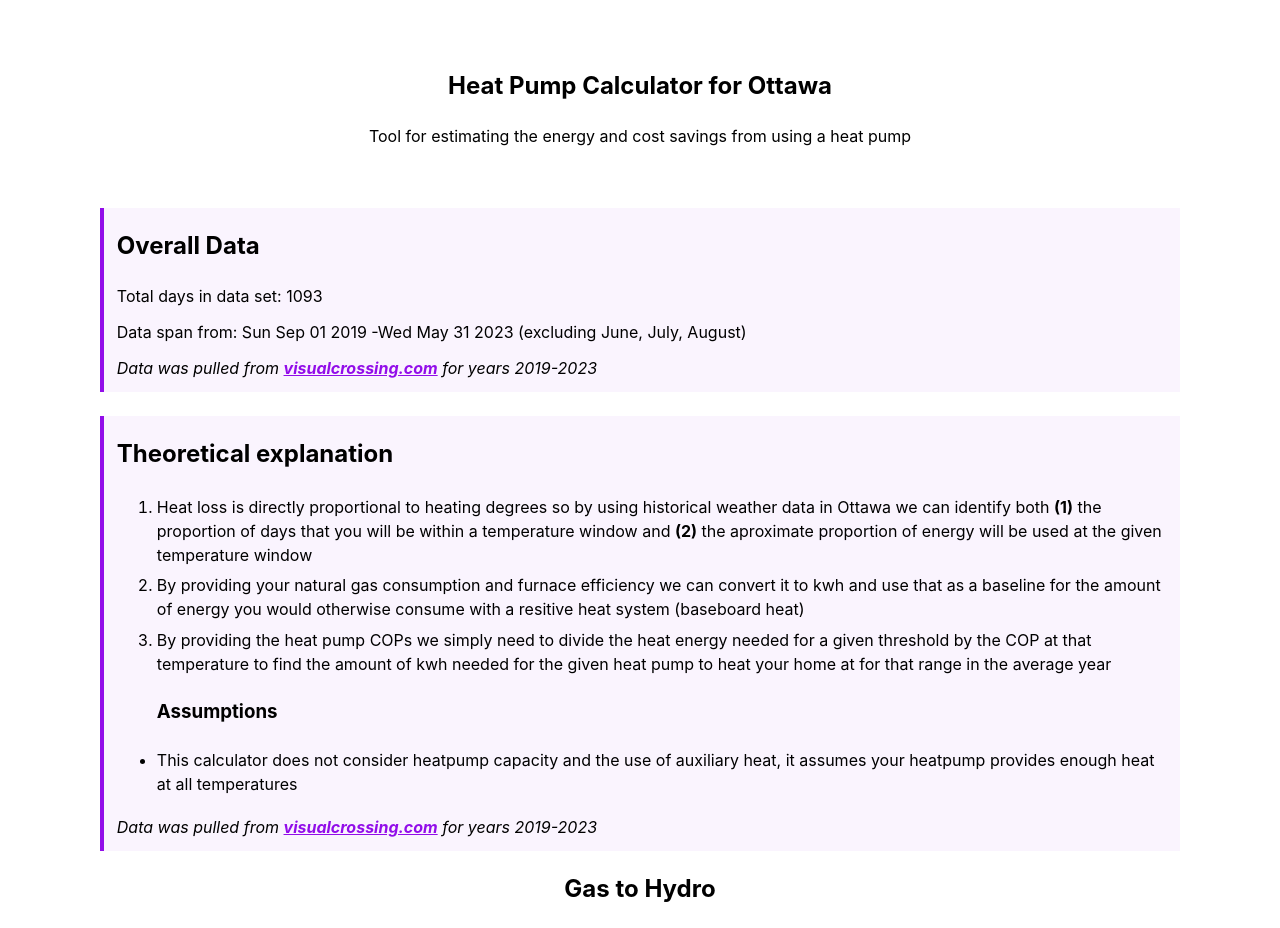
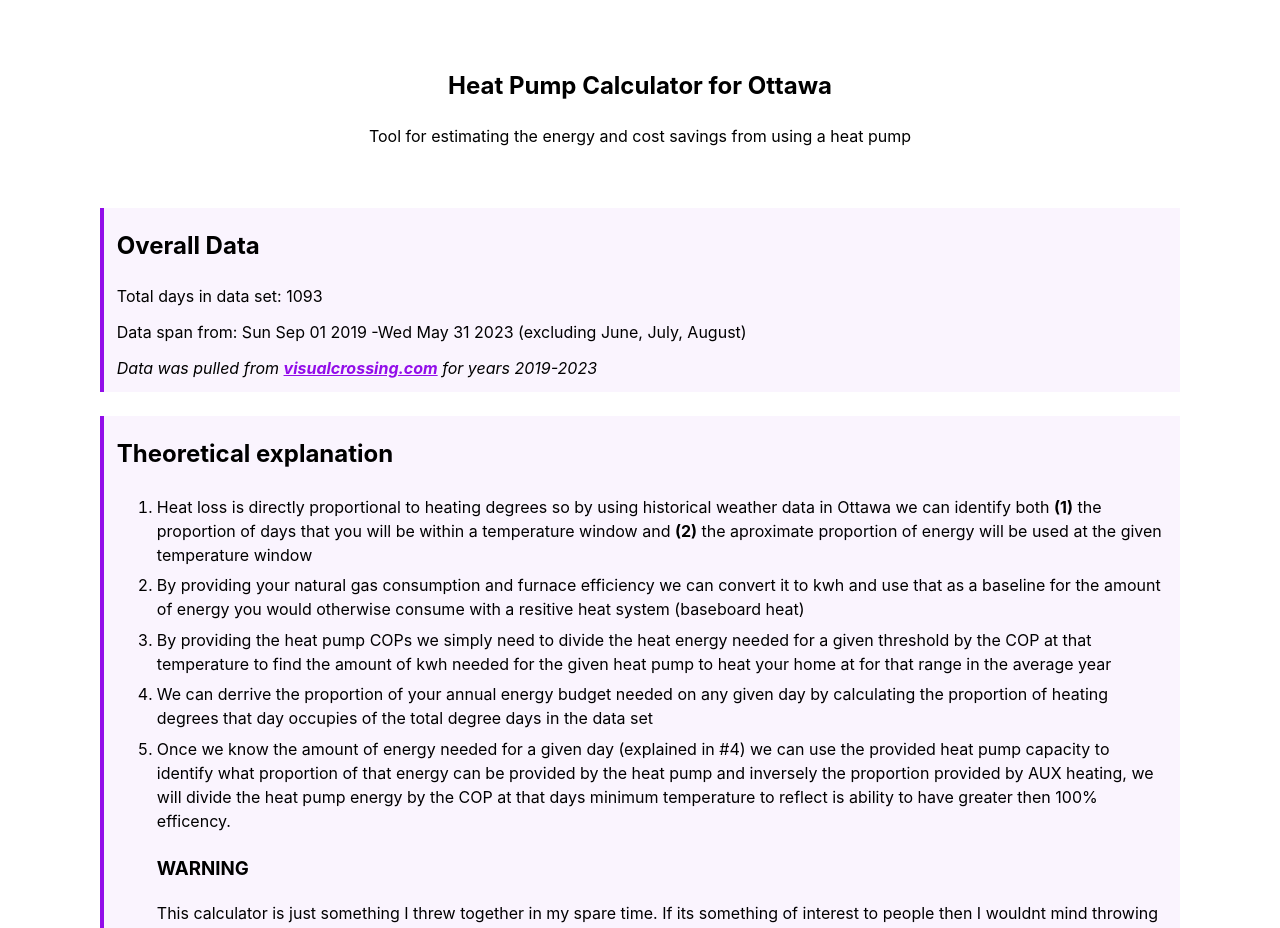
Before and after one commit to NickLewanowicz/gas-to-heatpump-calculator, a React (Create React App) app: page / in a window 1280 px wide. Shown: the top 928 px of the page. Built offline with nearby package versions, Linux system fonts and the light colour scheme.

Commit message:
update readme

```diff
--- a/src/App.tsx
+++ b/src/App.tsx
@@ -108,14 +108,30 @@ export default function App() {
               to find the amount of kwh needed for the given heat pump to heat
               your home at for that range in the average year{' '}
             </li>
+            <li>
+              We can derrive the proportion of your annual energy budget needed
+              on any given day by calculating the proportion of heating degrees
+              that day occupies of the total degree days in the data set
+            </li>
+            <li>
+              Once we know the amount of energy needed for a given day
+              (explained in #4) we can use the provided heat pump capacity to
+              identify what proportion of that energy can be provided by the
+              heat pump and inversely the proportion provided by AUX heating, we
+              will divide the heat pump energy by the COP at that days minimum
+              temperature to reflect is ability to have greater then 100%
+              efficency.
+            </li>
           </ol>
           <ul>
-            <h3>Assumptions</h3>
-            <li>
-              This calculator does not consider heatpump capacity and the use of
-              auxiliary heat, it assumes your heatpump provides enough heat at
-              all temperatures
-            </li>
+            <h3>WARNING</h3>
+            This calculator is just something I threw together in my spare time.
+            If its something of interest to people then I wouldnt mind throwing
+            some time into adding instructions to add your own regions data or
+            increasing granularity of data from days to hours. Because the data
+            is daily I take the "worst case senario" and assume the heatpump
+            opperates at the minimum COP and capacity for the days minimum
+            temperature and ignore any variance that might exist.
           </ul>
           <p></p>
 
```
